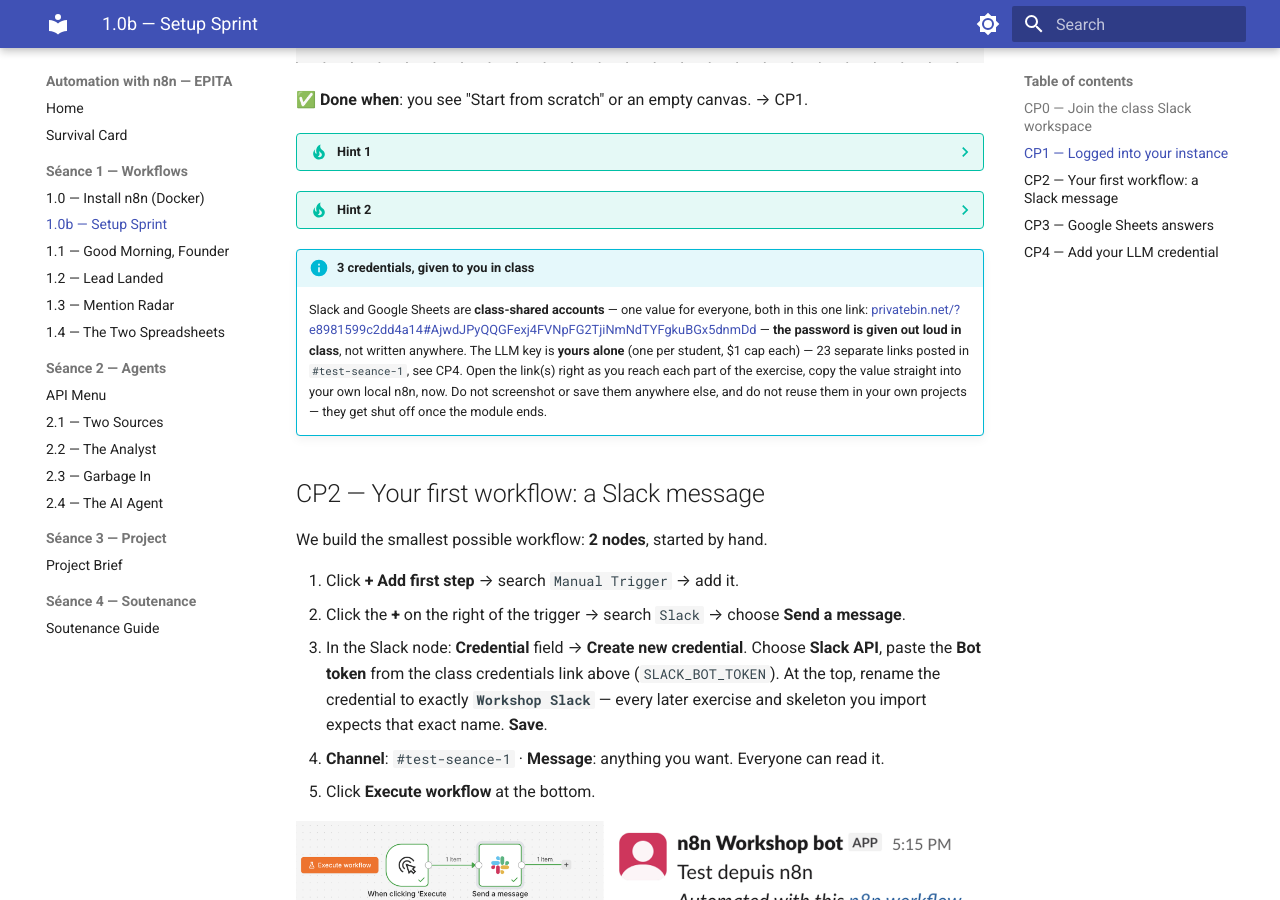
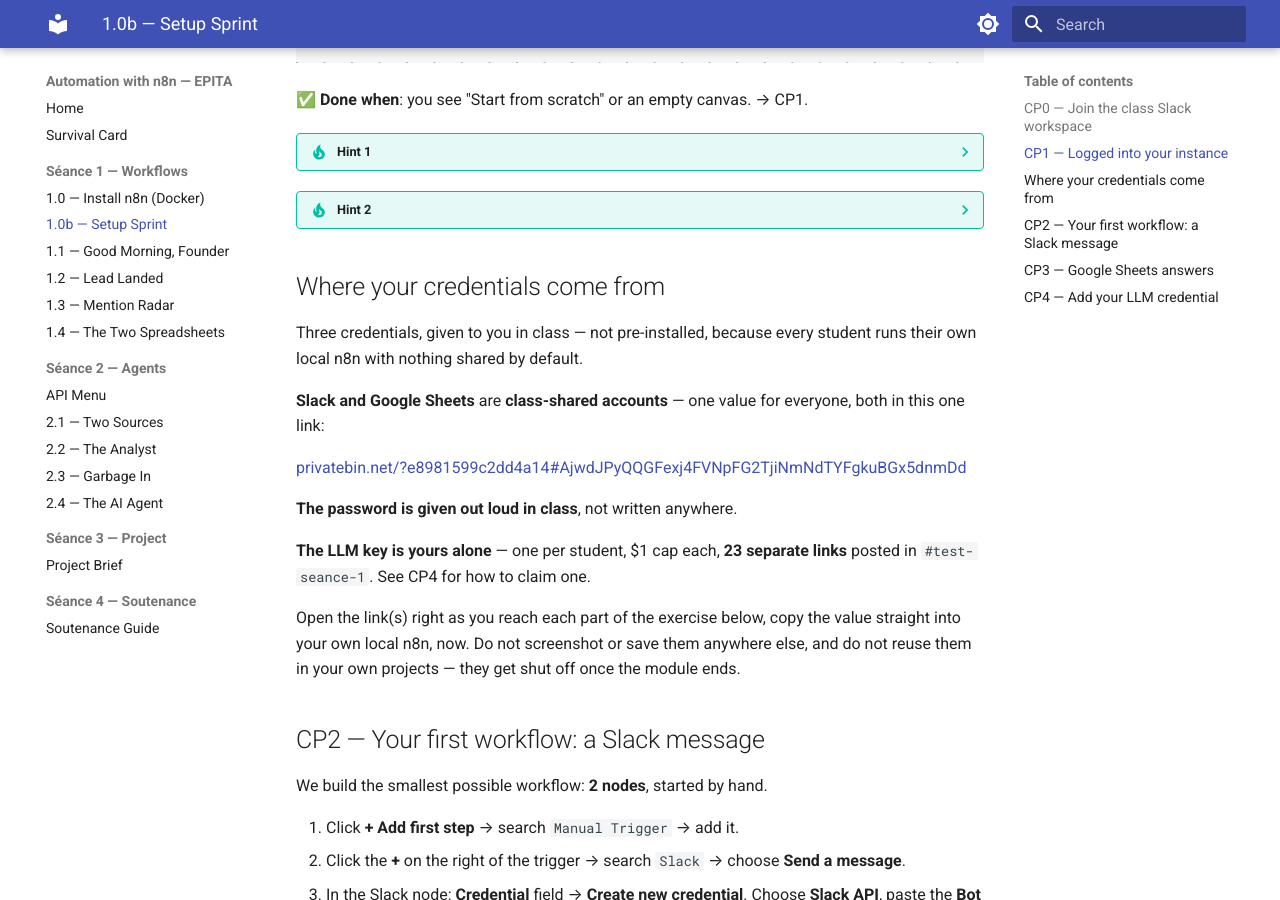
Before and after one commit to KristenPire/epita-n8n, an MkDocs documentation site: the page built from docs/seance-1/ex-1-0-setup.md, in a window 1280 px wide and 900 px high, scrolled down 1498 px. Built offline with MkDocs 1.6.1 and Material for MkDocs 9.7.7, drawn with Linux system fonts in a browser that asks for light colours.

Commit message:
Promote the credentials info box to a real section, not a buried hint callout

```diff
--- a/docs/seance-1/ex-1-0-setup.md
+++ b/docs/seance-1/ex-1-0-setup.md
@@ -41,16 +41,24 @@
 ??? tip "Hint 2"
     Still blocked after 2 tries? Raise your hand.
 
-!!! info "3 credentials, given to you in class"
-    Slack and Google Sheets are **class-shared accounts** — one value for everyone, both
-    in this one link:
-    [privatebin.net/?e8981599c2dd4a14#AjwdJPyQQGFexj4FVNpFG2TjiNmNdTYFgkuBGx5dnmDd](https://privatebin.net/?e8981599c2dd4a14#AjwdJPyQQGFexj4FVNpFG2TjiNmNdTYFgkuBGx5dnmDd)
-    — **the password is given out loud in class**, not written anywhere. The LLM key is
-    **yours alone** (one per student, $1 cap each) — 23 separate links posted in
-    `#test-seance-1`, see CP4. Open the link(s) right as you reach each part of the
-    exercise, copy the value straight into your own local n8n, now. Do not screenshot or
-    save them anywhere else, and do not reuse them in your own projects — they get shut off
-    once the module ends.
+## Where your credentials come from
+
+Three credentials, given to you in class — not pre-installed, because every student runs
+their own local n8n with nothing shared by default.
+
+**Slack and Google Sheets** are **class-shared accounts** — one value for everyone, both
+in this one link:
+
+[privatebin.net/?e8981599c2dd4a14#AjwdJPyQQGFexj4FVNpFG2TjiNmNdTYFgkuBGx5dnmDd](https://privatebin.net/?e8981599c2dd4a14#AjwdJPyQQGFexj4FVNpFG2TjiNmNdTYFgkuBGx5dnmDd)
+
+**The password is given out loud in class**, not written anywhere.
+
+**The LLM key is yours alone** — one per student, $1 cap each, **23 separate links** posted
+in `#test-seance-1`. See CP4 for how to claim one.
+
+Open the link(s) right as you reach each part of the exercise below, copy the value
+straight into your own local n8n, now. Do not screenshot or save them anywhere else, and do
+not reuse them in your own projects — they get shut off once the module ends.
 
 ## CP2 — Your first workflow: a Slack message
 
```
